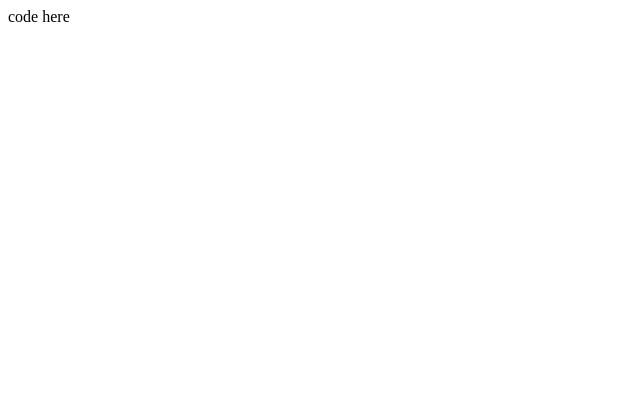
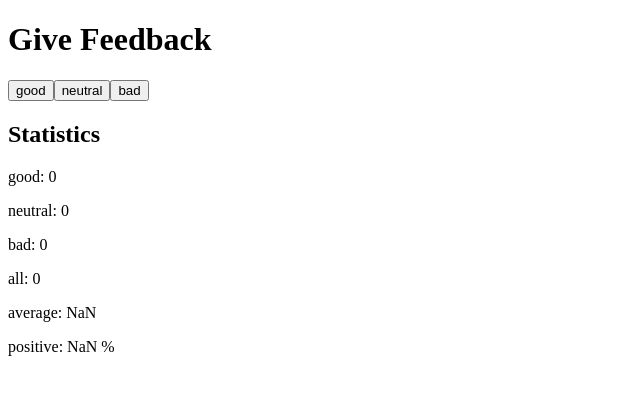
Before and after one commit to luiselmuller/fso-course-exercises, a React (Vite) app in the folder part1/Exercises/unicafe/unicafeapp/: page / in a window 1280 px wide. Shown: the top 394 px of the page, without its empty margins (0-640 px from the left). Built offline with nearby package versions, Linux system fonts and the light colour scheme.

Commit message:
Completed 1.7: unicafe step 2

```diff
--- a/part1/Exercises/unicafe/unicafeapp/src/App.jsx
+++ b/part1/Exercises/unicafe/unicafeapp/src/App.jsx
@@ -1,4 +1,6 @@
 import { useState } from 'react'
+
+const Button = ({text, onClick}) => <button onClick={onClick}>{text}</button>
 
 const App = () => {
   // save clicks of each button to its own state
@@ -6,9 +8,26 @@ const App = () => {
   const [neutral, setNeutral] = useState(0)
   const [bad, setBad] = useState(0)
 
+  // add a click handler to each button
+  const handleGood = () => setGood(good + 1)
+  const handleNeutral = () => setNeutral(neutral + 1)
+  const handleBad = () => setBad(bad + 1)
+
   return (
     <div>
-      code here
+      <h1>Give Feedback</h1>
+      <Button text="good" onClick={handleGood} />
+      <Button text="neutral" onClick={handleNeutral} />
+      <Button text="bad" onClick={handleBad} />
+
+      <h2>Statistics</h2>
+
+      <p>good: {good}</p>
+      <p>neutral: {neutral}</p>
+      <p>bad: {bad}</p>
+      <p>all: {good + neutral + bad}</p>
+      <p>average: {(good - bad) / (good + neutral + bad)}</p>
+      <p>positive: {(good / (good + neutral + bad)) * 100} %</p>
     </div>
   )
 }
```
